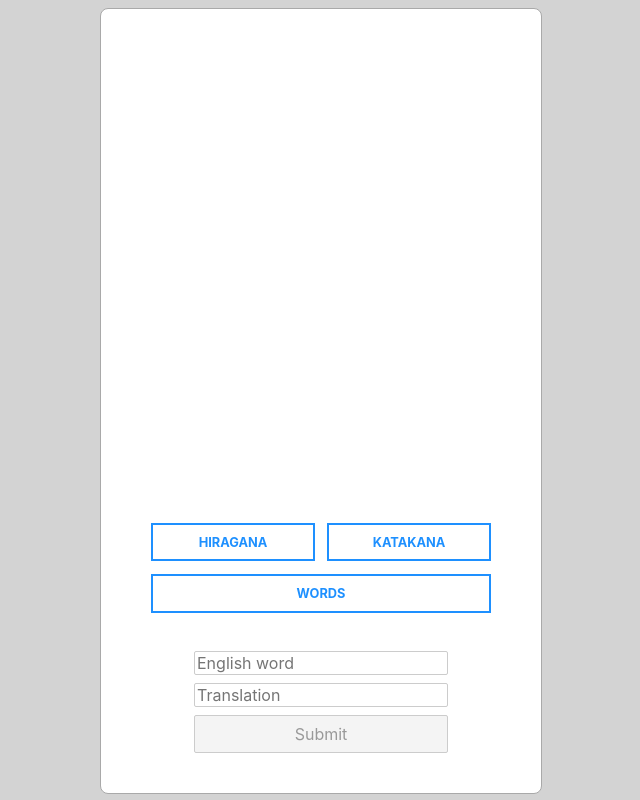
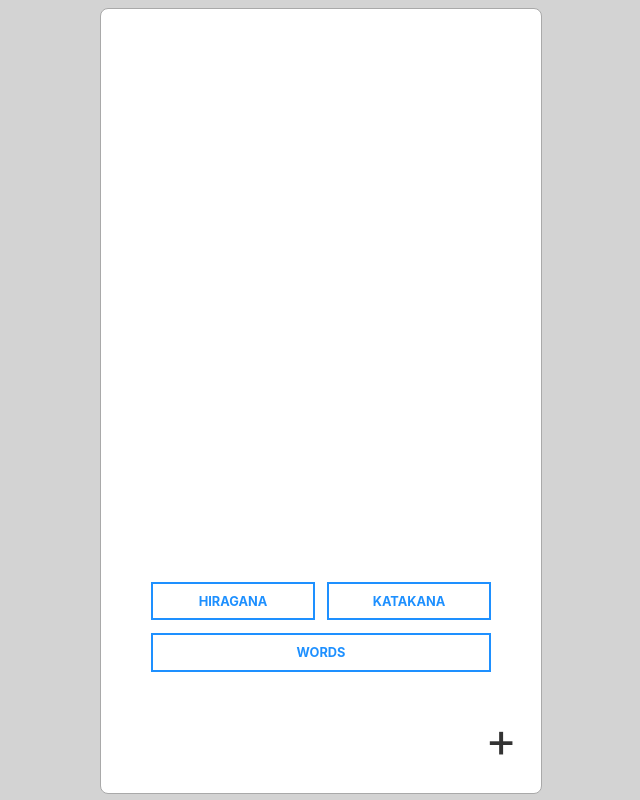
Before and after one commit to helloitsjoe/flashcards, a Svelte app: page / in a window 1280 px wide. Shown: the whole page, without its empty margins (319-959 px from the left). Built offline with nearby package versions, Linux system fonts and the light colour scheme; what swipey would draw is missing.

Commit message:
show/hide add word

```diff
--- a/src/App.svelte
+++ b/src/App.svelte
@@ -10,7 +10,8 @@
   import { getWordsLocal } from './services';
 
   let showDevBar = false;
-  onCustomClick(() => (showDevBar = !showDevBar));
+  let toggleAddWord = () => (showDevBar = !showDevBar);
+  // onCustomClick(() => (showDevBar = !showDevBar));
 
   let categories = {
     hiragana,
@@ -29,6 +30,7 @@
   const shuffleCards = () => (groups = shuffle(groups));
   const removeCard = card => (groups = groups.filter(g => g[0] !== card[0]));
   const handleNewWordAdded = newWords => (groups = Object.entries(newWords));
+  // TODO: Sync words
 </script>
 
 <main>
@@ -38,12 +40,15 @@
     {:else}
       <Cards {groups} {shuffleCards} {removeCard} />
     {/if}
-    <!-- {#if showDevBar} -->
-    <NewWord
-      words={Object.fromEntries(groups)}
-      onNewWordAdded={handleNewWordAdded}
-    />
-    <!-- {/if} -->
+    {#if showDevBar}
+      <NewWord
+        words={Object.fromEntries(groups)}
+        onNewWordAdded={handleNewWordAdded}
+      />
+      <div class="addWord" on:click={toggleAddWord}>-</div>
+    {:else}
+      <div class="addWord" on:click={toggleAddWord}>+</div>
+    {/if}
   </div>
 </main>
 
@@ -70,4 +75,11 @@
     align-items: center;
     justify-content: flex-end;
   }
+
+  .addWord {
+    font-size: 3rem;
+    align-self: end;
+    margin-right: 0.5em;
+    margin-bottom: 0.5em;
+  }
 </style>
```
